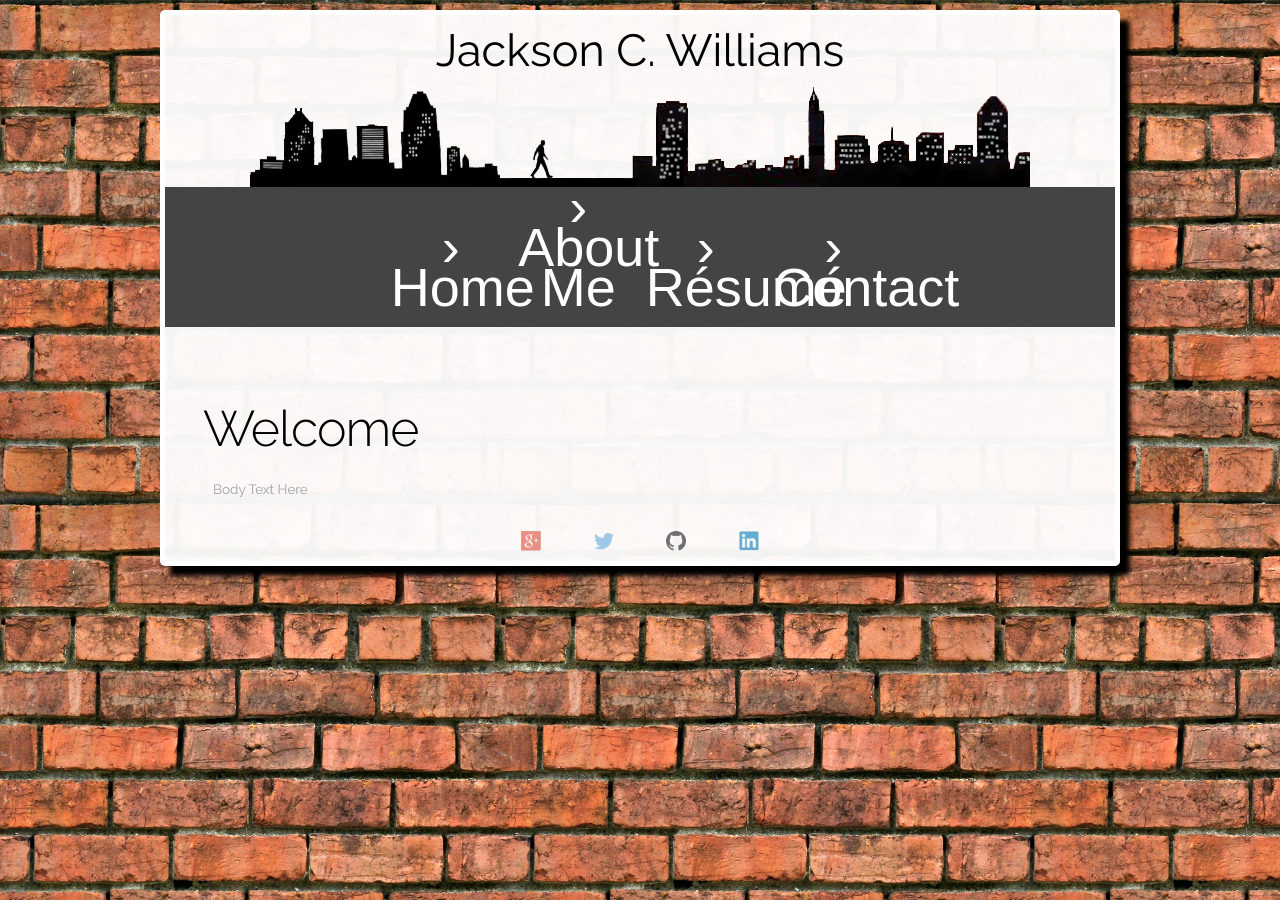
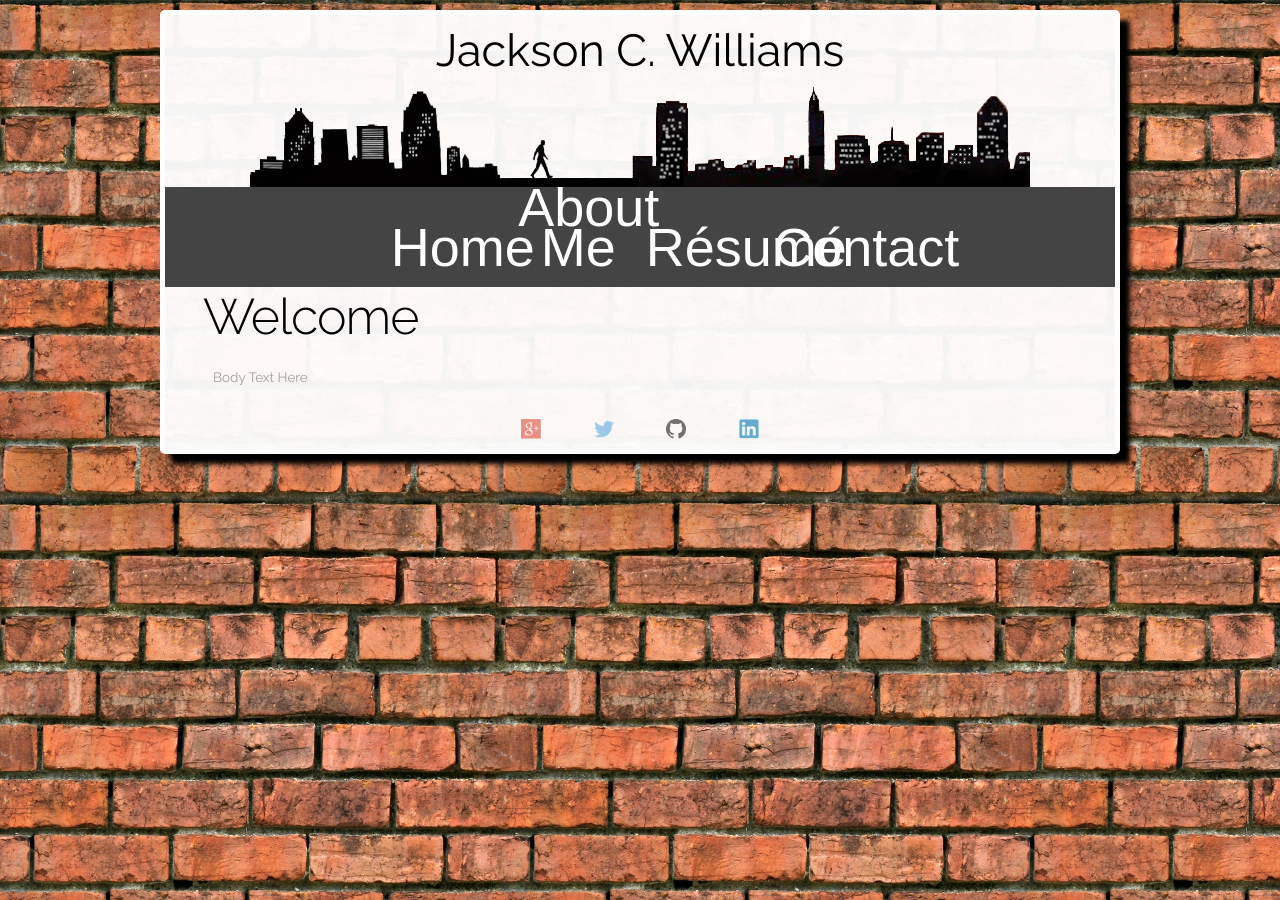
Before and after one commit to jacksoncwilliams/jackson-erin, a Jekyll site: the page built from fleektryout.html, in a window 1280 px wide. Built offline with Jekyll 4.4.1, drawn with Linux system fonts in a browser that asks for light colours.

Commit message:
Update fleek.html

```diff
--- a/_layouts/fleek.html
+++ b/_layouts/fleek.html
@@ -43,12 +43,11 @@
     <!--Navigation-->
       <div class="nav">
         <ul>
-          <li><a href="/" title="Home">&rsaquo; Home</a></li>
-          <li><a href="/aboutme" title="About Me">&rsaquo; About Me</a></li>
-          <li><a href="/résumé" title="Résumé">&rsaquo; Résumé</a></li>
-          <li><a href="/contact" title="Contact">&rsaquo; Contact</a></li>
+            <li class="home"><a href="fleektryout.html">Home</a></li>
+            <li class="about me"><a href="index.html">About Me</a></li>
+            <li class="résumé"><a href="realindex.html">Résumé</a></li>
+            <li class="contact"><a href="#">Contact</a></li>
         </ul>
-        </a><br />
         </div>
       </div>
 
```
